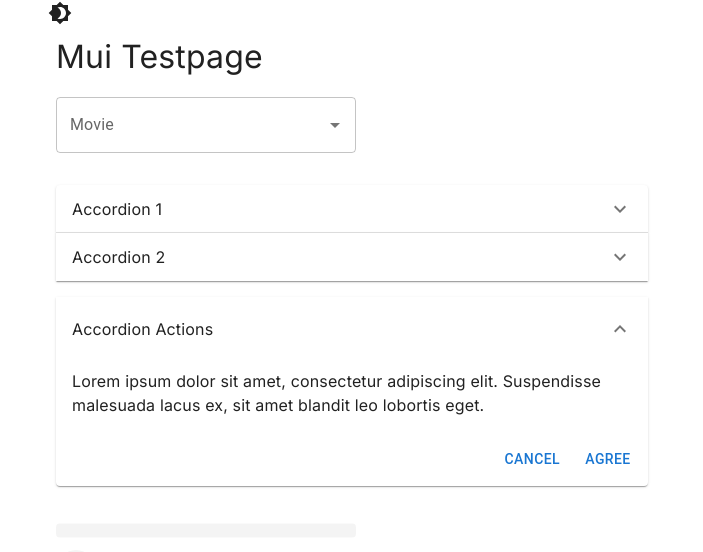
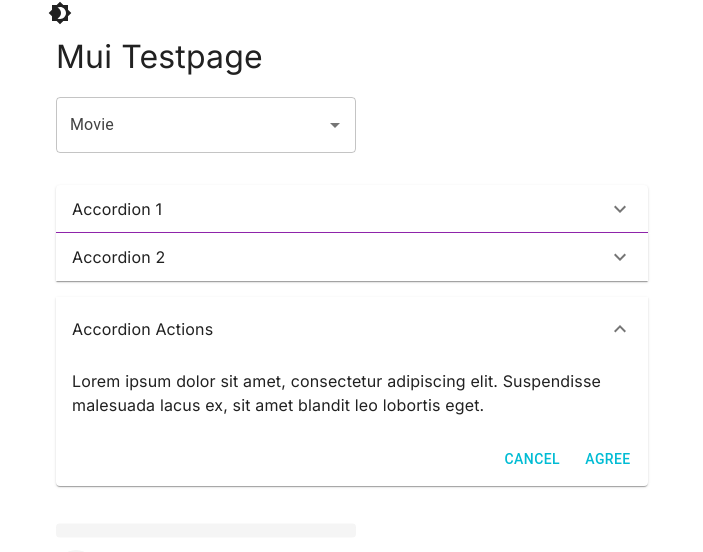
Before and after one commit to jgteske/react-playground, a Next.js app in the folder my-app/: page /muitestpage in a window 1280 px wide. Shown: the part 237-789 px from the top of the page, without its empty margins (288-991 px from the left). Built offline with nearby package versions, Linux system fonts and the light colour scheme.

Commit message:
chore: mui theme add custom color palette

```diff
--- /dev/null
+++ b/my-app/src/components/MuiCustomTheme.tsx
@@ -0,0 +1,34 @@
+import { PaletteMode } from '@mui/material';
+import { cyan, purple, deepOrange, grey } from '@mui/material/colors';
+
+export const MuiCustomTheme = (mode: PaletteMode) => ({
+  palette: {
+    mode,
+    ...(mode === 'light'
+      ? {
+          // palette values for light mode
+          primary: cyan,
+          secondary: purple,
+          divider: purple[600],
+          text: {
+            primary: grey[900],
+            secondary: grey[800],
+          },
+        }
+      : {
+          // palette values for dark mode
+          primary: {
+            main: '#006064',
+          },
+          divider: purple[600],
+          background: {
+            default: grey[900],
+            paper: grey[900],
+          },
+          text: {
+            primary: '#fff',
+            secondary: grey[500],
+          },
+        }),
+  },
+});
--- a/my-app/src/components/MuiThemeWrapper.tsx
+++ b/my-app/src/components/MuiThemeWrapper.tsx
@@ -5,6 +5,7 @@ import IconButton from '@mui/material/IconButton';
 import CssBaseline from '@mui/material/CssBaseline';
 import Brightness4Icon from '@mui/icons-material/Brightness4';
 import Brightness7Icon from '@mui/icons-material/Brightness7';
+import { MuiCustomTheme } from './MuiCustomTheme';
 
 interface MuiThemeWrapperProps {
   children: React.ReactNode;
@@ -27,13 +28,27 @@ const MuiThemeWrapper = ({ children }: MuiThemeWrapperProps) => {
     []
   );
 
-  const themeProvider = React.useMemo(
+  /**
+   * Use Default Theme as ColorPaletteMode
+   */
+  /*   const themeProvider = React.useMemo(
     () =>
       createTheme({
         palette: {
           mode: themePaletteMode === 'dark' ? 'dark' : 'light',
         },
       }),
+    [themePaletteMode]
+  ); */
+
+  /**
+   * Set Custom Theme as ColorPaletteMode
+   */
+  const themeProvider = React.useMemo(
+    () =>
+      createTheme(
+        MuiCustomTheme(themePaletteMode === 'dark' ? 'dark' : 'light')
+      ),
     [themePaletteMode]
   );
 
```
